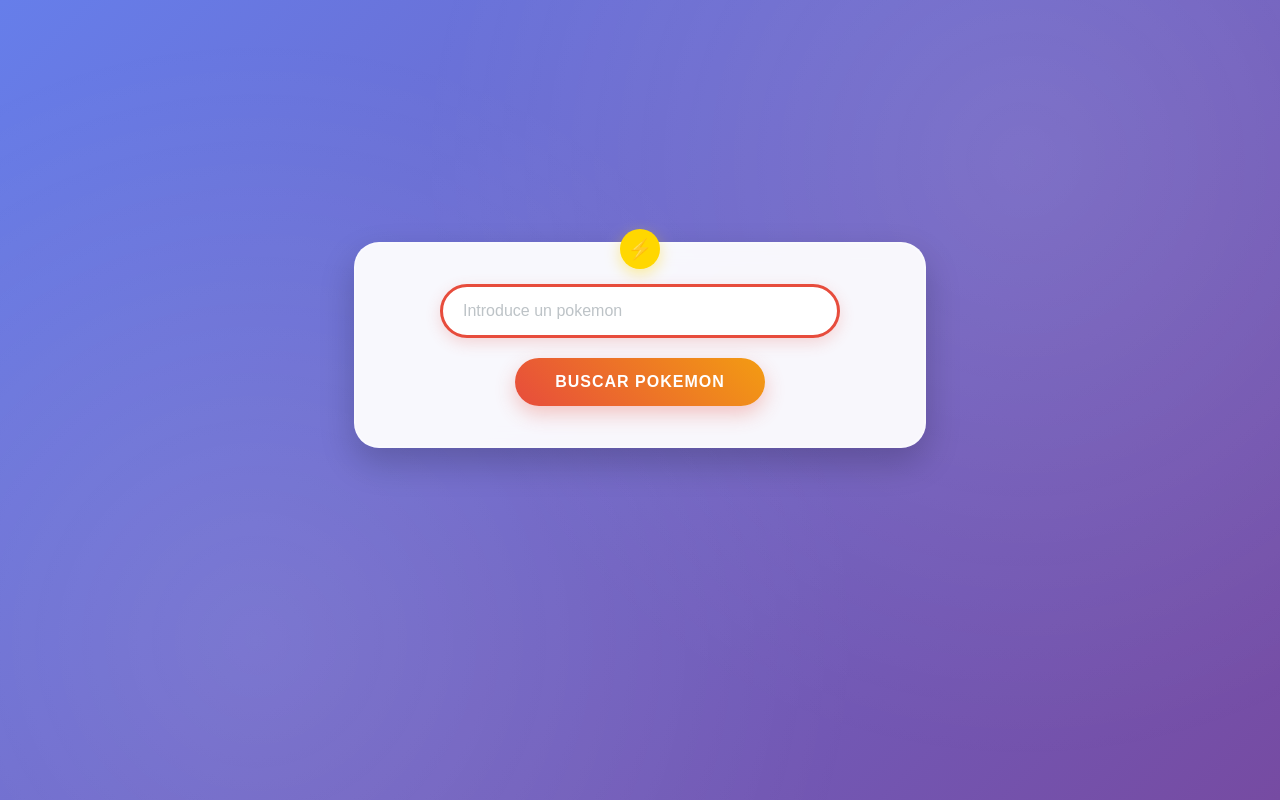
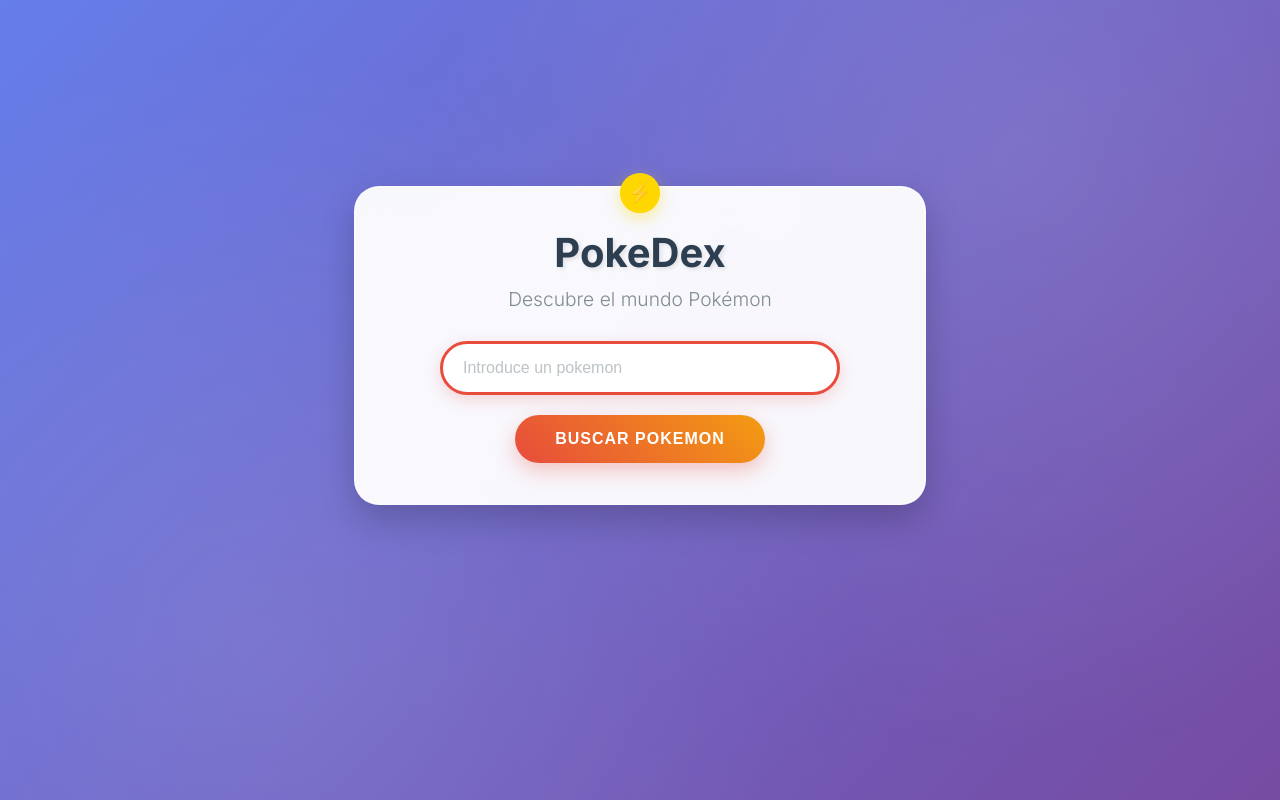
Before and after one commit to Carlosaac23/pokemon-api, a plain HTML site: page index.html in a window 1280 px wide. Drawn offline with Linux system fonts and the light colour scheme.

Commit message:
feat(index): add title and subtitle to container. change all classes to ids

```diff
--- a/index.html
+++ b/index.html
@@ -9,13 +9,15 @@
   </head>
   <body>
     <div class="container">
+      <h1>PokeDex</h1>
+      <h2>Descubre el mundo Pokémon</h2>
       <input type="text" id="pokemonName" placeholder="Introduce un pokemon" />
-      <button onclick="renderPokemon()">Buscar Pokemon</button><br />
+      <button id="btn" onclick="renderPokemon()">Buscar Pokemon</button><br />
     </div>
 
     <div id="alert-container"></div>
 
-    <div class="info" style="display: none">
+    <div id="info" style="display: none">
       <img src="" alt="Pokemon Sprite" id="pokemonSprite" style="display: none" />
       <div id="pokemonInfo"></div>
     </div>
```
